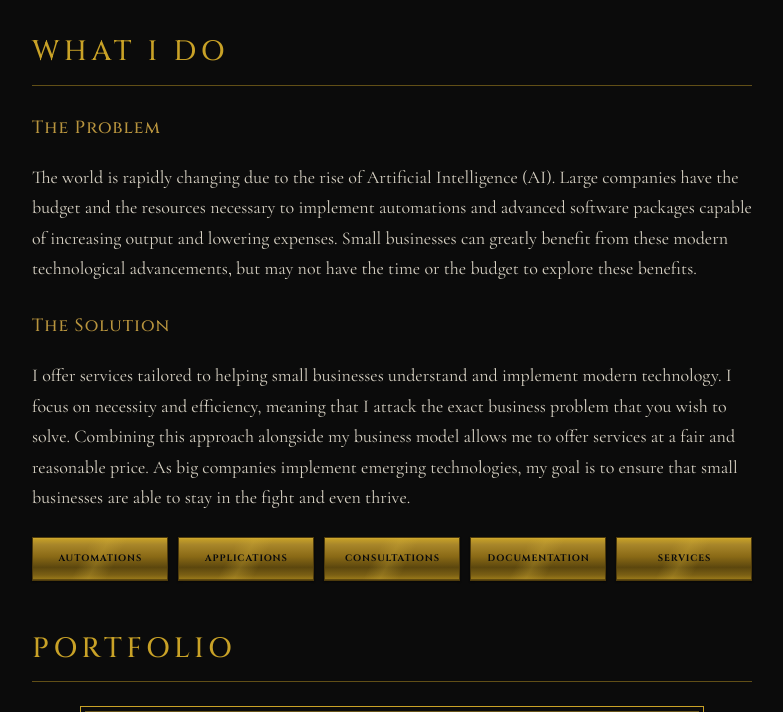
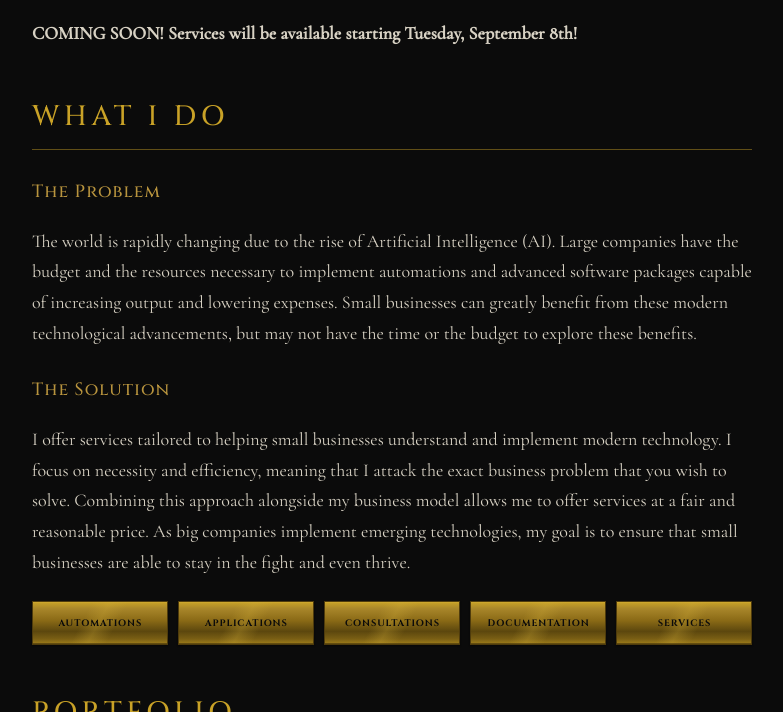
Before and after one commit to ExpandOutward/hireken, a plain HTML site: page index.html in a window 1280 px wide. Shown: the part 388-1100 px from the top of the page, without its empty margins (248-1031 px from the left). Drawn offline with nearby package versions, Linux system fonts and the light colour scheme.

Commit message:
modified:   index.html

```diff
--- a/index.html
+++ b/index.html
@@ -47,6 +47,8 @@
       </div>
       <a class="contact__item" href="mailto:kenjsdev@pm.me">kenjsdev@pm.me</a>
     </div>
+
+    <p><strong>COMING SOON! Services will be available starting Tuesday, September 8th!</strong></p>
 
 <!-- What I Do -->
 
```
